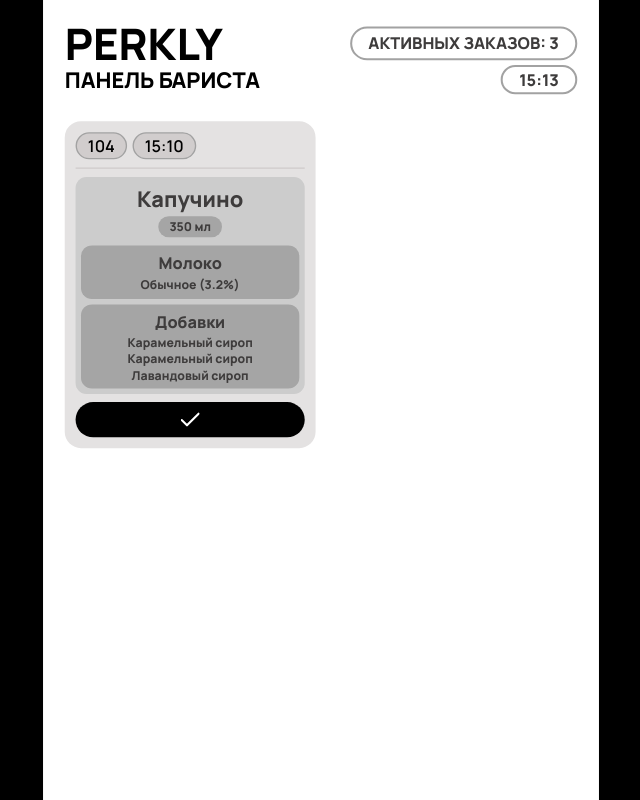
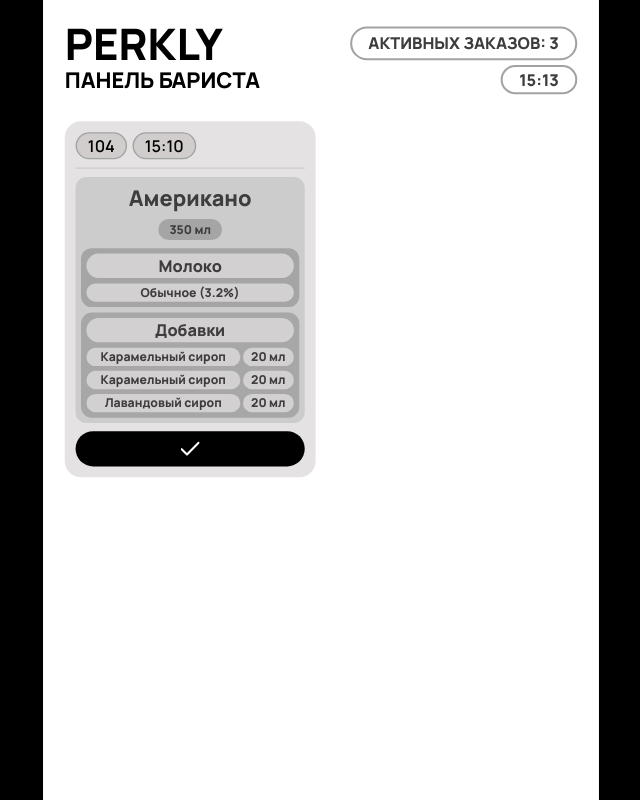
Before and after one commit to westside-jpg/Perkly, a React (Vite) app in the folder frontend/: page /barista in a window 1280 px wide. Shown: the whole page, without its empty margins (319-959 px from the left). Built offline with nearby package versions, Linux system fonts and the light colour scheme.

Commit message:
style: enhance order card for barista

```diff
--- a/frontend/src/BaristaScreen.tsx
+++ b/frontend/src/BaristaScreen.tsx
@@ -45,20 +45,31 @@ export default function BaristaScreen() {
                         {/* Товар */}
                         <div className={`flex flex-col bg-[#CCCCCC] rounded-2xl p-2 items-center text-center`}>
                             {/* Название и объем */}
-                            <p className={`font-extrabold text-[32px] text-[#3E3C3C]`}>Капучино</p>
-                            <p className={`w-fit bg-[#A5A5A5] rounded-full font-extrabold text-[18px] px-4 py-0.5 mt-0.5 text-[#3E3C3C]`}>350 мл</p>
+                            <div className={`flex w-full flex-col gap-2 items-center rounded-2xl`}>
+                                <p className={`font-extrabold text-[32px] text-[#3E3C3C] leading-7.5 mt-2 mb-2`}>Американо</p>
+                                <p className={`w-fit bg-[#A5A5A5] rounded-full font-extrabold text-[18px] px-4 py-0.5 text-[#3E3C3C]`}>350 мл</p>
+                            </div>
                             {/* Молоко */}
                             <div className={`flex flex-col w-full mt-3 bg-[#A5A5A5] p-2 rounded-2xl`}>
-                                <p className={`font-extrabold text-[24px] text-[#3E3C3C]`}>Молоко</p>
-                                <p className={`font-extrabold text-[18px] text-[#3E3C3C]`}>Обычное (3.2%)</p>
+                                <p className={`font-extrabold text-[24px] text-[#3E3C3C] bg-[#d2d0d0] rounded-full mb-2`}>Молоко</p>
+                                <p className={`flex-1 bg-[#d2d0d0] rounded-full font-extrabold text-[18px] text-[#3E3C3C]`}>Обычное (3.2%)</p>
                             </div>
                             {/* Добавки */}
-                            <div className={`flex flex-col w-full mt-2 bg-[#A5A5A5] p-2 rounded-2xl`}>
-                                <p className={`font-extrabold text-[24px] text-[#3E3C3C]`}>Добавки</p>
-                                <div className={`flex flex-col leading-6`}>
-                                    <p className={`font-extrabold text-[18px] text-[#3E3C3C]`}>Карамельный сироп</p>
-                                    <p className={`font-extrabold text-[18px] text-[#3E3C3C]`}>Карамельный сироп</p>
-                                    <p className={`font-extrabold text-[18px] text-[#3E3C3C]`}>Лавандовый сироп</p>
+                            <div className={`flex flex-col w-full mt-2 bg-[#a7a7a7] p-2 rounded-2xl`}>
+                                <p className={`flex-1 bg-[#d2d0d0] rounded-full font-extrabold text-[24px] text-[#3E3C3C] mb-2`}>Добавки</p>
+                                <div className={`flex flex-col gap-[7px]`}>
+                                    <div className={`flex flex-row gap-1`}>
+                                        <p className={`flex-[75%] font-extrabold bg-[#d2d0d0] rounded-full text-[18px] text-[#3E3C3C]`}>Карамельный сироп</p>
+                                        <p className={`flex-[25%] bg-[#d2d0d0] rounded-full font-extrabold text-[18px] text-[#3E3C3C]`}>20 мл</p>
+                                    </div>
+                                    <div className={`flex flex-row gap-1`}>
+                                        <p className={`flex-[75%] font-extrabold bg-[#d2d0d0] rounded-full text-[18px] text-[#3E3C3C]`}>Карамельный сироп</p>
+                                        <p className={`flex-[25%] bg-[#d2d0d0] rounded-full font-extrabold text-[18px] text-[#3E3C3C]`}>20 мл</p>
+                                    </div>
+                                    <div className={`flex flex-row gap-1`}>
+                                        <p className={`flex-[75%] font-extrabold bg-[#d2d0d0] rounded-full text-[18px] text-[#3E3C3C]`}>Лавандовый сироп</p>
+                                        <p className={`flex-[25%] bg-[#d2d0d0] rounded-full font-extrabold text-[18px] text-[#3E3C3C]`}>20 мл</p>
+                                    </div>
                                 </div>
                             </div>
                         </div>
@@ -70,8 +81,6 @@ export default function BaristaScreen() {
                     </div>
                 </div>
 
-
-
             </div>
 
 
```
Also changed, not shown: 1 other file (tests, documents, lock files or other folders).
